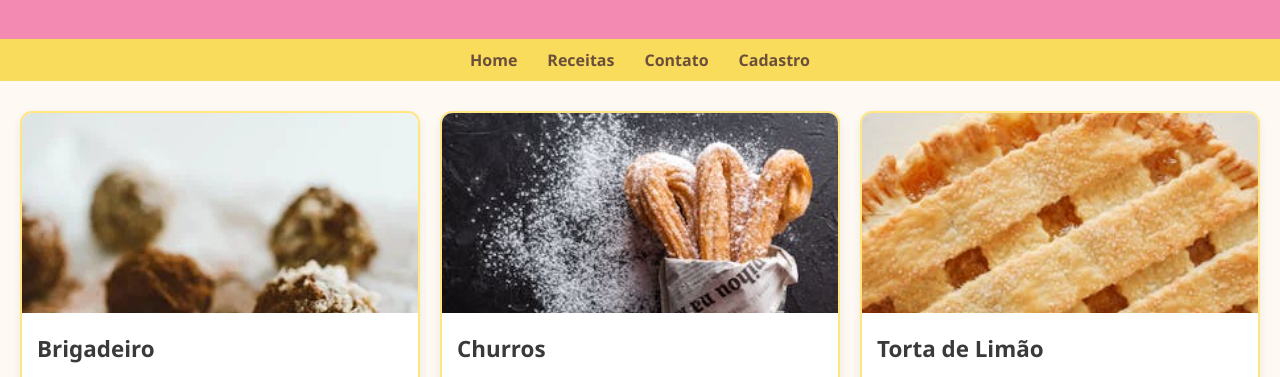
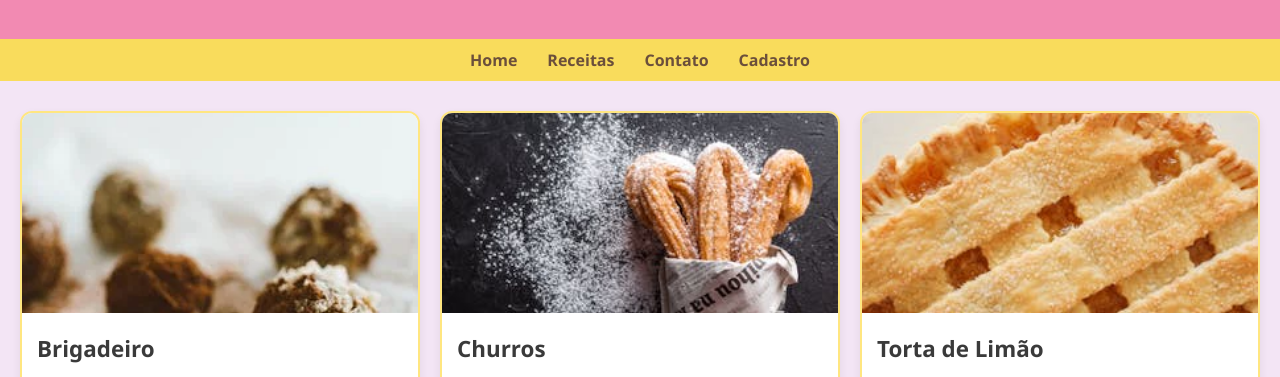
Before and after one commit to Ang3lynkk/bim2A, a plain HTML site: page index1.html in a window 1280 px wide. Shown: the part 397-774 px from the top of the page. Drawn offline with Linux system fonts and the light colour scheme.

Commit message:
Update style1.css

```diff
--- a/style1.css
+++ b/style1.css
@@ -1,6 +1,6 @@
 body {
     font-family: 'Segoe UI', sans-serif;
-    background-color: #fff9f4;
+    background-color: #f3e5f5;
     margin: 0;
     padding: 0;
   }
```
